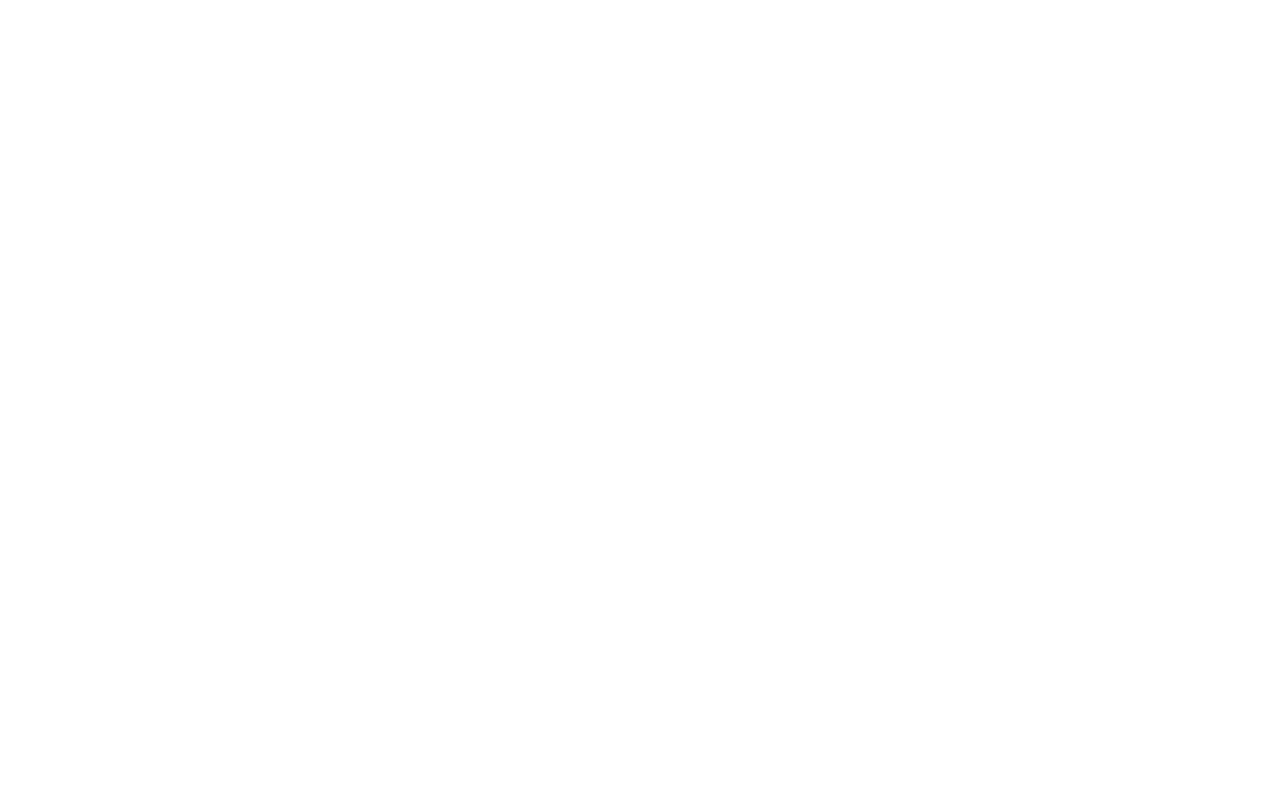
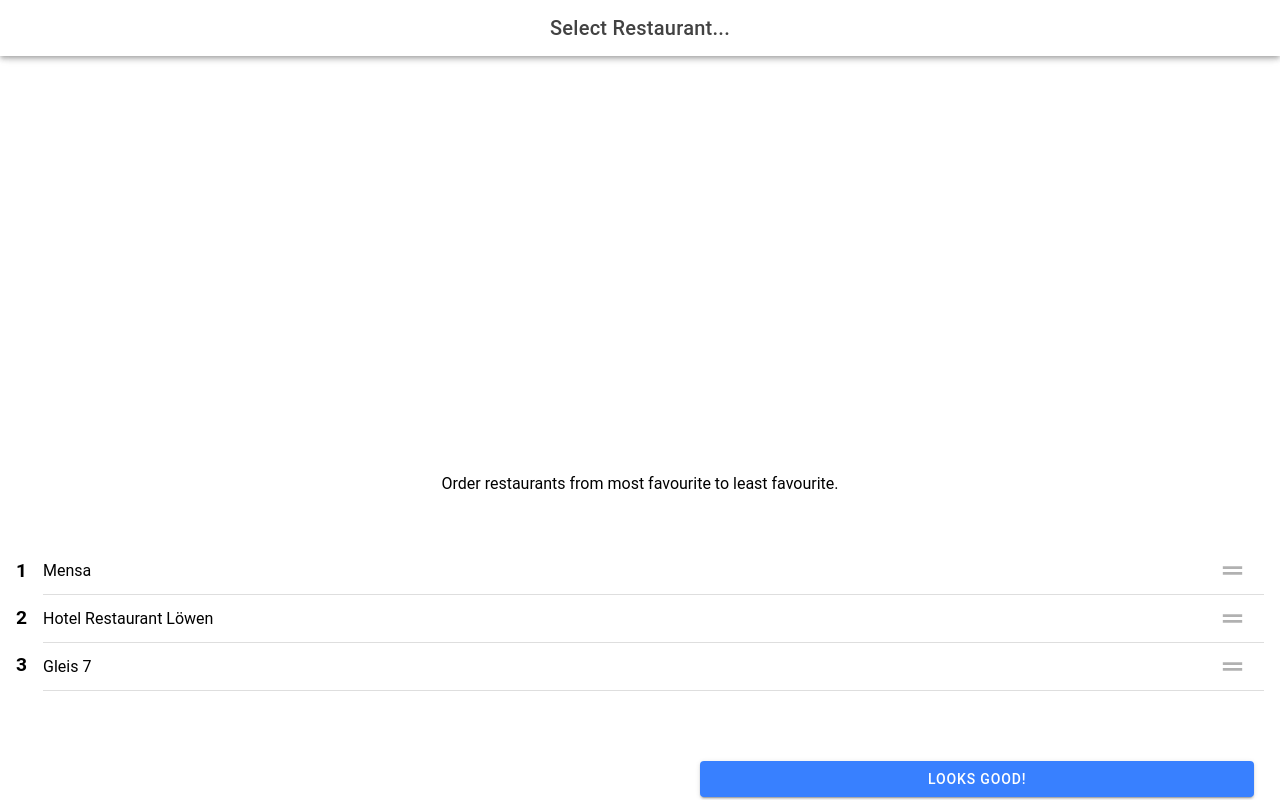
Before and after one commit to mostafa-elhaiany/DineDevine, a React (Vite) app in the folder DineDevineUI/: page /select-restaurant in a window 1280 px wide. Built offline with nearby package versions, Linux system fonts and the light colour scheme.

Commit message:
WaitingPage, SelectRestaurantPage, MatchConfirmedPage

```diff
--- a/DineDevineUI/src/App.tsx
+++ b/DineDevineUI/src/App.tsx
@@ -26,6 +26,8 @@
 import React from "react";
 import {Redirect, Route} from "react-router";
 import ProfilePage from "./pages/ProfilePage";
+import WaitingPage from "./pages/WaitingPage";
+import SelectRestaurantPage from "./pages/SelectRestaurantPage";
 
 setupIonicReact();
 
@@ -35,6 +37,8 @@
         <IonRouterOutlet>
             <Route path="/profile" component={ProfilePage} />
             <Route path="/match" component={MatchPage} />
+            <Route path="/waiting" component={WaitingPage} />
+            <Route path="/select-restaurant" component={SelectRestaurantPage} />
             <Redirect exact from="/" to="/match" />
         </IonRouterOutlet>
     </IonReactRouter>
--- a/DineDevineUI/src/pages/MatchPage.css
+++ b/DineDevineUI/src/pages/MatchPage.css
@@ -9,13 +9,15 @@
 .grid {
     display: grid;
     height: 100%;
-    grid-template-rows: 50% auto auto auto 10%;
+    grid-template-rows: 40% auto auto auto 10%;
+    margin: 1rem;
 }
 
 .grid-item {
     display: flex;
     align-items: center;
     justify-content: center;
+    margin: 8px;
 }
 
 .match-button-section {
--- a/DineDevineUI/src/pages/MatchPage.tsx
+++ b/DineDevineUI/src/pages/MatchPage.tsx
@@ -28,16 +28,16 @@
                 </IonToolbar>
             </IonHeader>
             <IonContent fullscreen>
+                <div className={"height-full"}>
                     <div className={"grid"}>
-                    <div className={"grid-item"}></div>
                         <div className={"grid-item"}>Select Time:</div>
                         <div className={"grid-item"}>
                             <IonDatetime locale="de-DE" presentation="time" />
                         </div>
                         <div className={"match-button-section"}>
-                        <IonButton className={"match-button"} size="large">Match!</IonButton>
+                            <IonButton href={"/waiting"} className={"match-button"} size="large">Match!</IonButton>
                         </div>
-                    <div className={"grid-item"}></div>
+                    </div>
                 </div>
             </IonContent>
         </IonPage>
--- a/DineDevineUI/src/pages/ProfilePage.css
+++ /dev/null
@@ -1,3 +0,0 @@
-.center-title{
-    text-align: center;
-}
--- a/DineDevineUI/src/pages/ProfilePage.tsx
+++ b/DineDevineUI/src/pages/ProfilePage.tsx
@@ -8,7 +8,6 @@
     IonTitle,
     IonToolbar,
 } from '@ionic/react';
-import './ProfilePage.css';
 
 const ProfilePage: React.FC = () => {
     return (
--- /dev/null
+++ b/DineDevineUI/src/pages/SelectRestaurantPage.css
@@ -0,0 +1,40 @@
+@media screen and (min-width: 480px) {
+    width: 50%;
+}
+
+.left-right-grid {
+    display: grid;
+    grid-template-columns: auto 1fr;
+}
+
+.left-col {
+    align-items: flex-end;
+    grid-column-start: 0;
+    display: flex;
+    flex-direction: column;
+    padding: 8px 0;
+}
+
+.left-col > div {
+    height: 47px;
+}
+
+.right-col {
+    grid-column-start: 1;
+}
+
+.number-left {
+    height: fit-content;
+    font-weight: bold;
+    font-size: 1.2em;
+}
+
+.number-left-container {
+    display: flex;
+    align-items: center;
+}
+
+.select-restaurant-button-section {
+    display: flex;
+    justify-content: flex-end;
+}
--- /dev/null
+++ b/DineDevineUI/src/pages/SelectRestaurantPage.tsx
@@ -0,0 +1,78 @@
+import React, {useState} from 'react';
+import {
+    IonButton,
+    IonContent, IonHeader, IonItem,
+    IonLabel,
+    IonList,
+    IonPage,
+    IonReorder,
+    IonReorderGroup, IonTitle,
+    IonToolbar,
+    ItemReorderEventDetail
+} from '@ionic/react';
+
+import './SelectRestaurantPage.css';
+
+const MatchPage: React.FC = () => {
+    const [restaurants, setRestaurants] = useState([
+        "Mensa",
+        "Hotel Restaurant Löwen",
+        "Gleis 7"
+    ])
+
+    function handleReorder(event: CustomEvent<ItemReorderEventDetail>) {
+        event.detail.complete();
+    }
+
+    return (
+        <IonPage>
+            <IonHeader>
+                <IonToolbar>
+                    <IonTitle className={'center-title'}>Select Restaurant...</IonTitle>
+                </IonToolbar>
+            </IonHeader>
+
+            <IonContent className={"content-padding"} fullscreen>
+                <div className={"grid"}>
+                    <div className={"grid-item"}></div>
+                    <div className={"grid-item"}></div>
+                    <div className={"grid-item"}>
+                        <p>Order restaurants from most favourite to least favourite.</p>
+                    </div>
+                    <div className={"left-right-grid"}>
+                        <div className={"left-col"}>
+                            <div className={"number-left-container"}>
+                                <span className={"number-left"}>1</span>
+                            </div>
+                            <div className={"number-left-container"}>
+                                <span className={"number-left"}>2</span>
+                            </div>
+                            <div className={"number-left-container"}>
+                                <span className={"number-left"}>3</span>
+                            </div>
+                        </div>
+                        <div>
+                            <IonList>
+                                {/* The reorder gesture is disabled by default, enable it to drag and drop items */}
+                                <IonReorderGroup disabled={false} onIonItemReorder={handleReorder}>
+                                    {restaurants.map((restaurant, index) => (
+                                        <IonItem>
+                                            <IonLabel>{restaurant}</IonLabel>
+                                            <IonReorder slot="end"></IonReorder>
+                                        </IonItem>
+                                    ))}
+                                </IonReorderGroup>
+                            </IonList>
+                        </div>
+                    </div>
+                    <div className={"grid-item select-restaurant-button-section"}>
+                        <IonButton className={"match-button"} size="default">Looks good!</IonButton>
+                    </div>
+                </div>
+            </IonContent>
+
+        </IonPage>
+    );
+};
+
+export default MatchPage;
--- /dev/null
+++ b/DineDevineUI/src/pages/WaitingPage.tsx
@@ -0,0 +1,47 @@
+import React from 'react';
+import {
+    IonButton, IonButtons,
+    IonContent, IonDatetime,
+    IonHeader, IonIcon,
+    IonPage,
+    IonTitle,
+    IonToolbar,
+} from '@ionic/react';
+import {RouteComponentProps} from "react-router";
+
+
+const WaitingPage: React.FC<RouteComponentProps> = (props, context) => {
+
+    // TODO:
+    // Add animation / info graphic from Heidi
+    // 1. Show waiting screen
+    // 2. Pool match status
+    // 3. if match found -> swap video
+    // 4. play video until finished -> change route to SelectRestaurant
+    setTimeout(() => {
+        props.history.push('/select-restaurant');
+    }, 2000)
+
+    return (
+        <IonPage>
+            <IonHeader>
+                <IonToolbar>
+                    <IonTitle className={'center-title'}>Waiting for match...</IonTitle>
+                </IonToolbar>
+            </IonHeader>
+            <IonContent fullscreen>
+                <div className={"grid"}>
+                    <div className={"grid-item"}></div>
+                    <div className={"grid-item"}></div>
+                    <div className={"grid-item"}>
+                    </div>
+                    <div className={"match-button-section"}>
+                    </div>
+                    <div className={"grid-item"}></div>
+                </div>
+            </IonContent>
+        </IonPage>
+    );
+};
+
+export default WaitingPage;
```
Also changed, not shown: DineDevineUI/src/pages/MatchConfirmedPage.tsx (added). Lines whose indentation alone changed are shown as unchanged.
